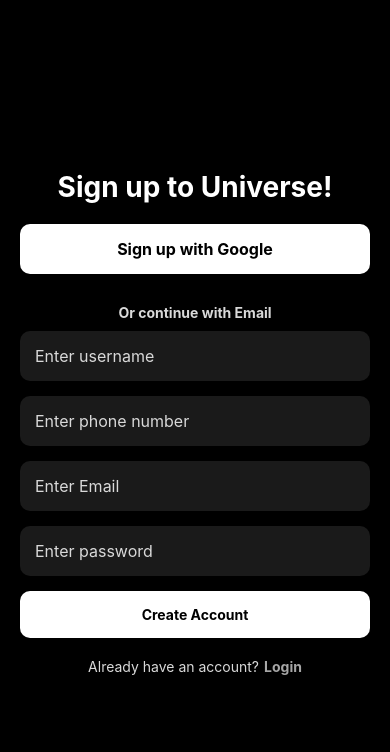
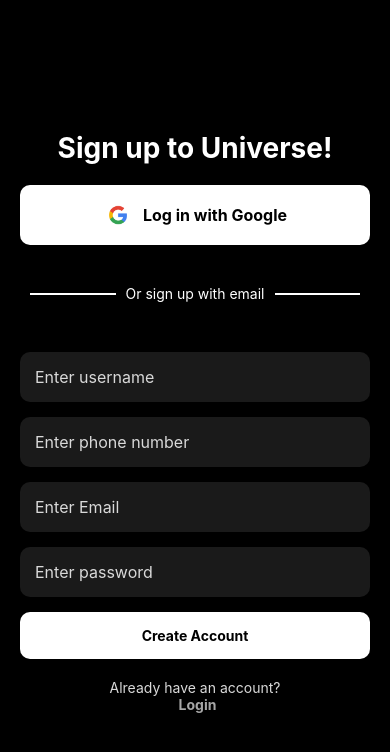
Before and after one commit to NdlanziT/Universe, a React Native app: screen /Signin in a window 390 px wide. Shown: the top 752 px of the page. Built offline with nearby package versions, Linux system fonts and the light colour scheme.

Commit message:
second commit

```diff
--- a/App.js
+++ b/App.js
@@ -1,16 +1,28 @@
 import { useEffect, useState } from 'react';
 import Layout from './screens/layout';
 import Splash from './screens/splashscreen/splash';
+import { StyleSheet, View } from 'react-native';
 
 export default function App() {
-  const [isshowsplash,setisshowsplash] = useState(true)
-  useEffect(() =>{
-    setTimeout(() => {
+  const [isshowsplash, setisshowsplash] = useState(true);
+
+  useEffect(() => {
+    const timeout = setTimeout(() => {
       setisshowsplash(false);
-    }, 3000); //
+    }, 3000);
+    return () => clearTimeout(timeout);
+  }, []);
 
-  })
   return (
-    <>{isshowsplash ? (<Splash /> ):(<Layout />) }</>
+    <View style={styles.container}>
+      {isshowsplash ? <Splash /> : <Layout />}
+    </View>
   );
 }
+
+const styles = StyleSheet.create({
+  container: {
+    flex: 1,
+    backgroundColor: '#000',
+  },
+});
--- a/screens/layout.js
+++ b/screens/layout.js
@@ -13,7 +13,7 @@
 
 const Layout = () => {
   return (
-    <NavigationContainer>
+    <NavigationContainer styles={styles.container}>
       <StatusBar barStyle="light-content" backgroundColor="transparent" translucent={true} />
       <Stack.Navigator initialRouteName="Welcome">
         <Stack.Screen
@@ -43,5 +43,6 @@
 const styles = StyleSheet.create({
   container: {
     flex: 1,
+    backgroundColor:"blue",
   },
 });
--- a/screens/mainpages/home.js
+++ b/screens/mainpages/home.js
@@ -20,10 +20,10 @@
           <FontAwesome onPress={showAlert} name="caret-down" size={30} color="white" style={styles.icon1} />
         </View>
         <View style={styles.iconContainer}>
-          <FontAwesome onPress={showAlert} name="plus-circle" size={35} color="white" style={styles.icon} />
-          <FontAwesome onPress={showAlert} name="search" size={35} color="white" style={styles.icon} />
+          <FontAwesome onPress={showAlert} name="plus-circle" size={30} color="white" style={styles.icon} />
+          <FontAwesome onPress={showAlert} name="search" size={30} color="white" style={styles.icon} />
           <View style={styles.messageIconContainer}>
-            <FontAwesome onPress={showAlert} name="commenting-o" size={35} color="white" style={styles.icon} />
+            <FontAwesome onPress={showAlert} name="comment-o" size={30} color="white" style={styles.icon} />
             {messageCount > 0 && (
               <View style={styles.badge}>
                 <Text style={styles.badgeText}>{messageCount}</Text>
@@ -77,6 +77,7 @@
   icon: {
     marginLeft: width * 0.04, // Space between icons (5% of screen width)
     marginBottom: -5, // Space between icons
+    fontWeight: 'thin',
   },
   icon1: {
     marginBottom: -5, // Space between icons
--- a/screens/startpages/login.js
+++ b/screens/startpages/login.js
@@ -1,5 +1,5 @@
 import React from 'react';
-import { View, Text, TouchableOpacity, TextInput, StyleSheet } from 'react-native';
+import { View, Text, TouchableOpacity, TextInput, StyleSheet,Image } from 'react-native';
 
 const Login = ({ navigation }) => {
   return (
@@ -8,10 +8,15 @@
 
       {/* Google Login Button */}
       <TouchableOpacity style={styles.googleButton}>
+        <Image source={require('../../assets/google.png')} style={styles.googleIcon} />
         <Text style={styles.googleText}>Log in with Google</Text>
       </TouchableOpacity>
 
-      <Text style={styles.orText}>Or log in with Email</Text>
+      <View style={styles.orcontainer}>
+        <View style={styles.line} />
+        <Text style={styles.orText}>Or log in with Email</Text>
+        <View style={styles.line} />
+      </View>
 
       <TextInput style={styles.input} placeholder="Username or Email" placeholderTextColor="#d9d9d9" />
       <TextInput style={styles.input} placeholder="Password" secureTextEntry={true} placeholderTextColor="#d9d9d9" />
@@ -26,10 +31,10 @@
 
       <View style={styles.signupContainer}>
         <Text style={styles.signupText}>Don’t have an account?</Text>
-        <TouchableOpacity onPress={() => navigation.navigate('Signin')}>
+      </View>
+      <TouchableOpacity onPress={() => navigation.navigate('Signin')}>
           <Text style={styles.signupLink}>Sign up</Text>
         </TouchableOpacity>
-      </View>
     </View>
   );
 };
@@ -51,6 +56,8 @@
     textAlign: 'center',
   },
   googleButton: {
+    flexDirection: 'row',
+    justifyContent : 'center',
     backgroundColor: 'white',
     padding: 15,
     borderRadius: 10,
@@ -61,6 +68,12 @@
     fontSize: 16,
     fontWeight: 'bold',
     color: 'black',
+  },
+  googleIcon: {
+    width: 30,
+    height: 30,
+    resizeMode: 'contain',
+    marginEnd: 10,
   },
   orText: {
     color: '#d9d9d9',
@@ -106,5 +119,22 @@
     color: '#a6a6a6',
     fontWeight: 'bold',
     marginLeft: 5,
+    alignSelf: 'center',
+  },
+  orcontainer: {
+    flexDirection: 'row',   // Arrange items in a row
+    alignItems: 'center',   // Align items vertically in the center
+    marginVertical: 20,
+    marginBottom:50     // Add some vertical margin for spacing
+  },
+  line: {
+    flex: 1,                // Take up available space
+    height: 2,              // Set line height to make it thin
+    backgroundColor: 'white', // Line color (black)
+    marginHorizontal: 10,    // Space between the line and the text
+  },
+  orText: {
+    fontSize: 14,
+    color: 'white',          // Text color
   },
 });
--- a/screens/startpages/signin.js
+++ b/screens/startpages/signin.js
@@ -1,5 +1,5 @@
 import React, { useState } from 'react';
-import { View, Text, TouchableOpacity, TextInput, StyleSheet } from 'react-native';
+import { View, Text, TouchableOpacity, TextInput, StyleSheet,Image } from 'react-native';
 
 const SignUp = ({ navigation }) => {
   return (
@@ -7,10 +7,15 @@
       <Text style={styles.header}>Sign up to Universe!</Text>
 
       <TouchableOpacity style={styles.googleButton}>
-        <Text style={styles.googleText}>Sign up with Google</Text>
+        <Image source={require('../../assets/google.png')} style={styles.googleIcon} />
+        <Text style={styles.googleText}>Log in with Google</Text>
       </TouchableOpacity>
 
-      <Text style={styles.orText}>Or continue with Email</Text>
+      <View style={styles.orcontainer}>
+        <View style={styles.line} />
+        <Text style={styles.orText}>Or sign up with email</Text>
+        <View style={styles.line} />
+      </View>
 
       <TextInput style={styles.input} placeholder="Enter username" placeholderTextColor="#d9d9d9" />
       <TextInput style={styles.input} placeholder="Enter phone number" placeholderTextColor="#d9d9d9" />
@@ -23,10 +28,10 @@
 
       <View style={styles.loginContainer}>
         <Text style={styles.loginText}>Already have an account?</Text>
-        <TouchableOpacity onPress={() => navigation.navigate('Login')}>
+      </View>
+      <TouchableOpacity onPress={() => navigation.navigate('Login')}>
           <Text style={styles.loginLink}>Login</Text>
         </TouchableOpacity>
-      </View>
     </View>
   );
 };
@@ -47,7 +52,10 @@
     marginBottom: 20,
     textAlign: 'center',
   },
+
   googleButton: {
+    flexDirection: 'row',
+    justifyContent : 'center',
     backgroundColor: 'white',
     padding: 15,
     borderRadius: 10,
@@ -58,6 +66,12 @@
     fontSize: 16,
     fontWeight: 'bold',
     color: 'black',
+  },
+  googleIcon: {
+    width: 30,
+    height: 30,
+    resizeMode: 'contain',
+    marginEnd: 10,
   },
   orText: {
     color: '#d9d9d9',
@@ -95,5 +109,22 @@
     color: '#a6a6a6',
     fontWeight: 'bold',
     marginLeft: 5,
+    alignSelf:"center"
+  },
+  orcontainer: {
+    flexDirection: 'row',   // Arrange items in a row
+    alignItems: 'center',   // Align items vertically in the center
+    marginVertical: 20,
+    marginBottom:50     // Add some vertical margin for spacing
+  },
+  line: {
+    flex: 1,                // Take up available space
+    height: 2,              // Set line height to make it thin
+    backgroundColor: 'white', // Line color (black)
+    marginHorizontal: 10,    // Space between the line and the text
+  },
+  orText: {
+    fontSize: 14,
+    color: 'white',          // Text color
   },
 });
```
Also changed, not shown: assets/google.png (added).
